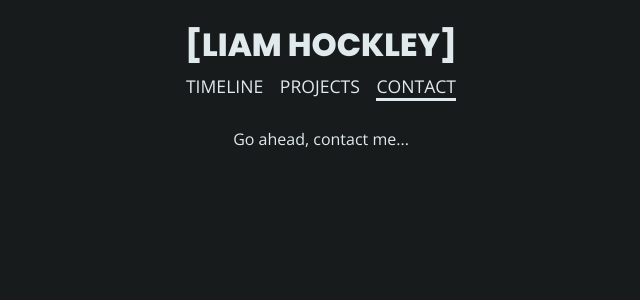
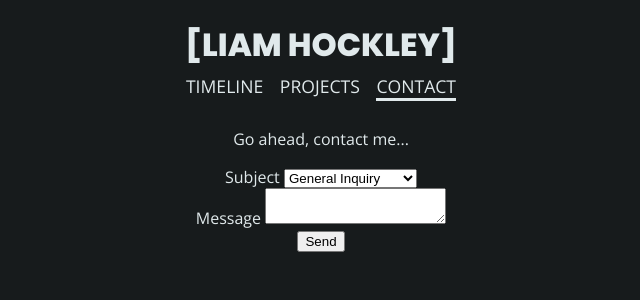
Before and after one commit to xdega/xdega.github.io, a Jekyll site: the page built from contact.html, in a window 1280 px wide. Shown: the top 300 px of the page, without its empty margins (319-959 px from the left). Built offline with Jekyll 4.4.1, drawn with Linux system fonts in a browser that asks for light colours; nearby versions of some CDN libraries.

Commit message:
Create initial form boilerplate

```diff
--- a/contact.html
+++ b/contact.html
@@ -4,4 +4,22 @@ permalink: /contact/
 ---
 <article>
     <p>Go ahead, contact me...</p>
+    <form>
+        <div class="form-group">
+            <label for="subject">Subject</label>
+            <select name="subject">
+                <option value="general">General Inquiry</option>
+                <option value="work">Work Opportunity</option>
+                <option value="feedback">Website Feedback</option>
+                <option value="other">Other</option>
+            </select>
+        </div>
+        <div class="form-group">
+            <label for="message">Message</label>
+            <textarea name="message"></textarea>
+        </div>
+        <div class="form-group">
+            <button type="submit">Send</button>
+        </div>
+    </form>
 </article>
```
